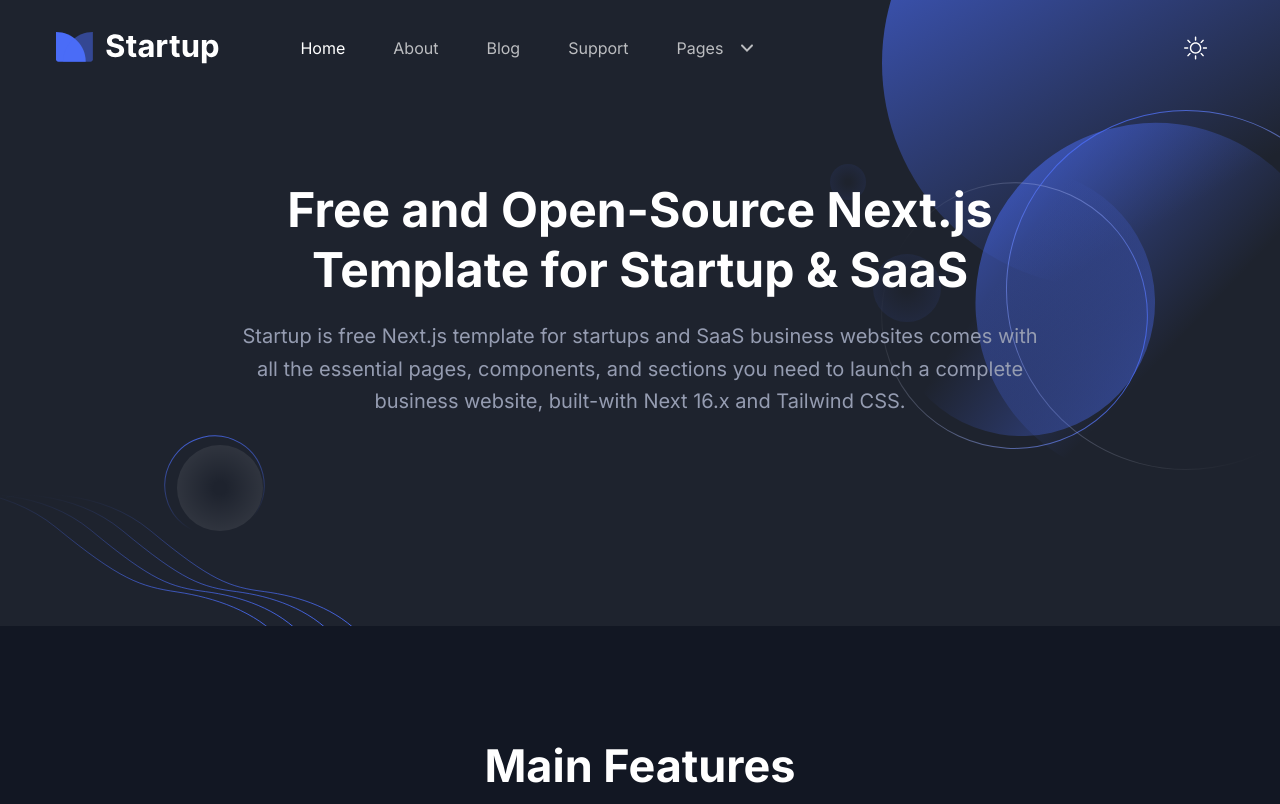
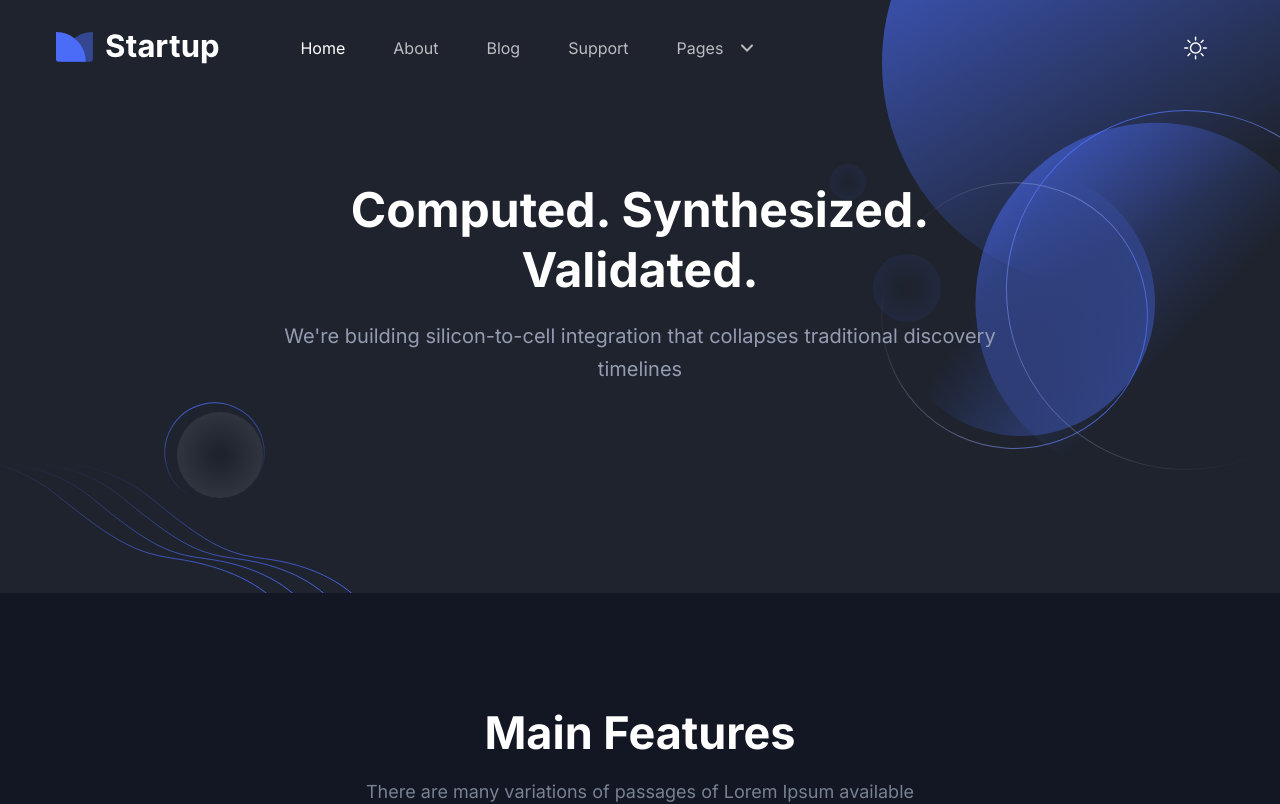
Before and after one commit to Zbrotskyi/fazena_startup, a Next.js app: page / in a window 1280 px wide. Shown: the top 804 px of the page. Built offline with nearby package versions, Linux system fonts and the light colour scheme.

Commit message:
Minor bar fix (indic.)

```diff
--- a/src/components/Hero/index.tsx
+++ b/src/components/Hero/index.tsx
@@ -12,13 +12,10 @@ const Hero = () => {
             <div className="w-full px-4">
               <div className="mx-auto max-w-[800px] text-center">
                 <h1 className="mb-5 text-3xl font-bold leading-tight text-black dark:text-white sm:text-4xl sm:leading-tight md:text-5xl md:leading-tight">
-                  Free and Open-Source Next.js Template for Startup & SaaS
+                  Computed. Synthesized. Validated.
                 </h1>
                 <p className="mb-12 text-base leading-relaxed! text-body-color dark:text-body-color-dark sm:text-lg md:text-xl">
-                  Startup is free Next.js template for startups and SaaS
-                  business websites comes with all the essential pages,
-                  components, and sections you need to launch a complete
-                  business website, built-with Next 16.x and Tailwind CSS.
+                  We're building silicon-to-cell integration that collapses traditional discovery timelines
                 </p>
 
               </div>
--- a/src/components/Pipeline/SingleTrack.tsx
+++ b/src/components/Pipeline/SingleTrack.tsx
@@ -55,7 +55,7 @@ const SingleTrack = ({ track }: { track: PipelineTrack }) => {
 
                         {/* Project rows */}
                         {projects.map((project, projectIndex) => {
-                            const progressPercent = (project.currentStage / (stages.length - 1)) * 100;
+                            const progressPercent = ((project.currentStage + 0.5) / stages.length) * 100;
 
                             return (
                                 <div key={projectIndex} className="flex items-center py-3 border-b border-white/[0.04] last:border-b-0">
@@ -81,7 +81,7 @@ const SingleTrack = ({ track }: { track: PipelineTrack }) => {
 
                                             {/* Stage positions with indicator */}
                                             {stages.map((_, stageIndex) => (
-                                                <div key={stageIndex} className="flex justify-center h-6 relative z-10">
+                                                <div key={stageIndex} className="flex items-center justify-center h-6 relative z-10">
                                                     {stageIndex === project.currentStage && (
                                                         <div className="w-4 h-4 rounded-full bg-[#f7931a] shadow-[0_0_12px_rgba(247,147,26,0.8)] animate-pulse border-2 border-white/40" />
                                                     )}
```
